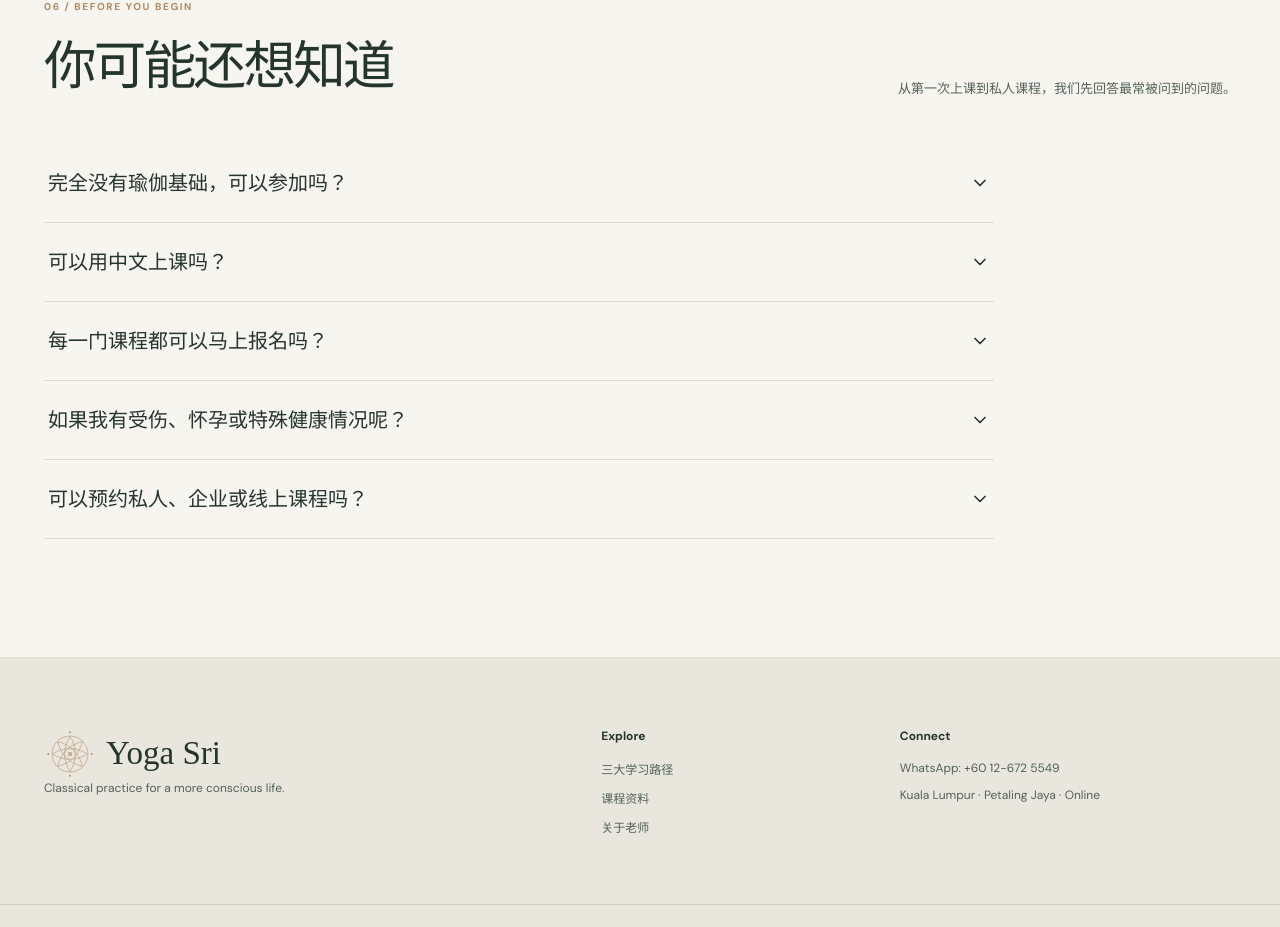
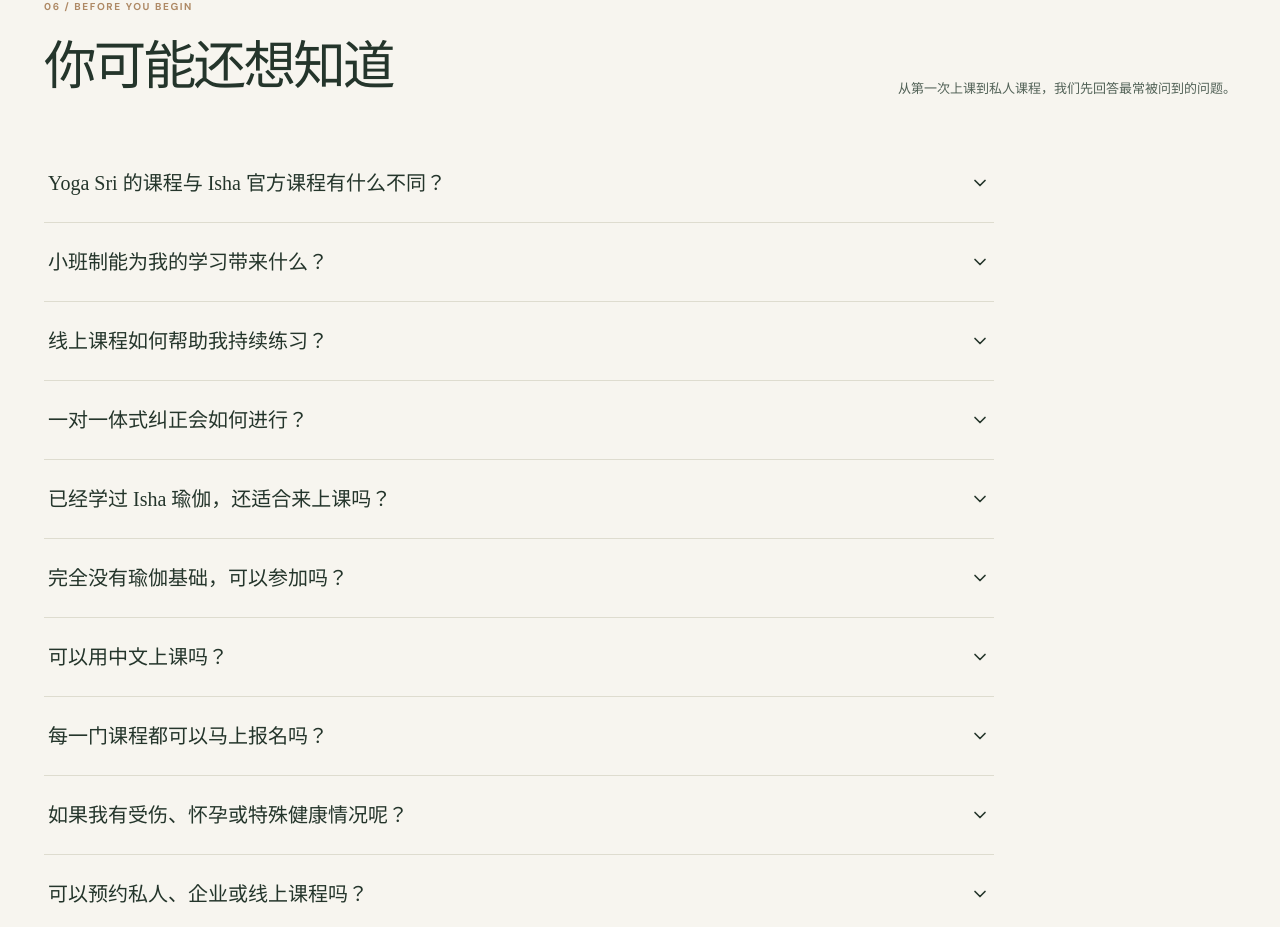
Before and after one commit to yogasriliew-source/yoagsri.org, a Next.js app: page / in a window 1280 px wide. Shown: the part 6193-7120 px from the top of the page. Built offline with nearby package versions, Linux system fonts and the light colour scheme.

Commit message:
Add Yoga Sri learning support FAQs in Chinese

```diff
--- a/pages/index.tsx
+++ b/pages/index.tsx
@@ -565,6 +565,11 @@ export default function Home() {
           <div className="section-heading split-heading"><div><div className="eyebrow">06 / BEFORE YOU BEGIN</div><h2>你可能还想知道</h2></div><p>从第一次上课到私人课程，我们先回答最常被问到的问题。</p></div>
           <div className="faq-list">
             {[
+              ["Yoga Sri 的课程与 Isha 官方课程有什么不同？", "Yoga Sri 由完成 Isha 哈他瑜伽师资培训的老师独立授课，并非 Isha 官方主办课程。这里着重小班教学、个人练习指导，以及适合线上进行的学习与陪伴，让老师有更多空间了解你的学习目标、练习习惯与实际困难。不同官方课程的形式各有安排；你可以根据自己需要的学习支持来选择。"],
+              ["小班制能为我的学习带来什么？", "小班让老师有更多时间观察每位学员的练习，聆听你的学习目标、身体状况与日常作息，并给予具体的引导和指正。除了记住动作，更重视你是否理解、掌握细节，并能将练习融入生活。各班人数以当期课程说明为准。"],
+              ["线上课程如何帮助我持续练习？", "透过实时带领、互动与规律的学习安排，在家也能获得老师的陪伴。适合线上观察的练习，可依课程要求开启摄像头，让老师提供反馈；主题学习也涵盖瑜伽生活方式、五大元素与阿育吠陀概论。线上内容及个人指导安排依具体课程而定，并非所有哈他瑜伽练习都在线上传授。"],
+              ["一对一体式纠正会如何进行？", "课程采用预约制。老师会先了解你已学过的练习、希望解决的疑问及身体状况，再针对相应练习进行个人体式检查、动作细节解析与指导。你可以专注处理自己不确定或容易忽略的细节，建立更清晰的练习方向；适合的内容、时长与授课方式会在预约时确认。"],
+              ["已经学过 Isha 瑜伽，还适合来上课吗？", "适合希望复习已学练习、确认体式细节，或重新建立规律练习节奏的学员。你可以根据需要选择复训、一对一体式纠正或适合的线上陪伴课程。预约时请说明已学课程与目前遇到的困难，让老师确认适合的安排。"],
               ["完全没有瑜伽基础，可以参加吗？","可以。从 Yoga for Joints 或 Hatha Yoga for Beginners 开始。无需先具备柔软度；老师会根据具体练习与个人状况确认适合度。"],
               ["可以用中文上课吗？","可以。Yoga Sri 提供中文、英文与粤语教学；具体语言请以当期班次安排为准。"],
               ["每一门课程都可以马上报名吗？","不是每个项目都有固定开课日期。你可以先询问当前可安排的班次、地点与名额；网站不会显示未经确认的开课时间。"],
```
